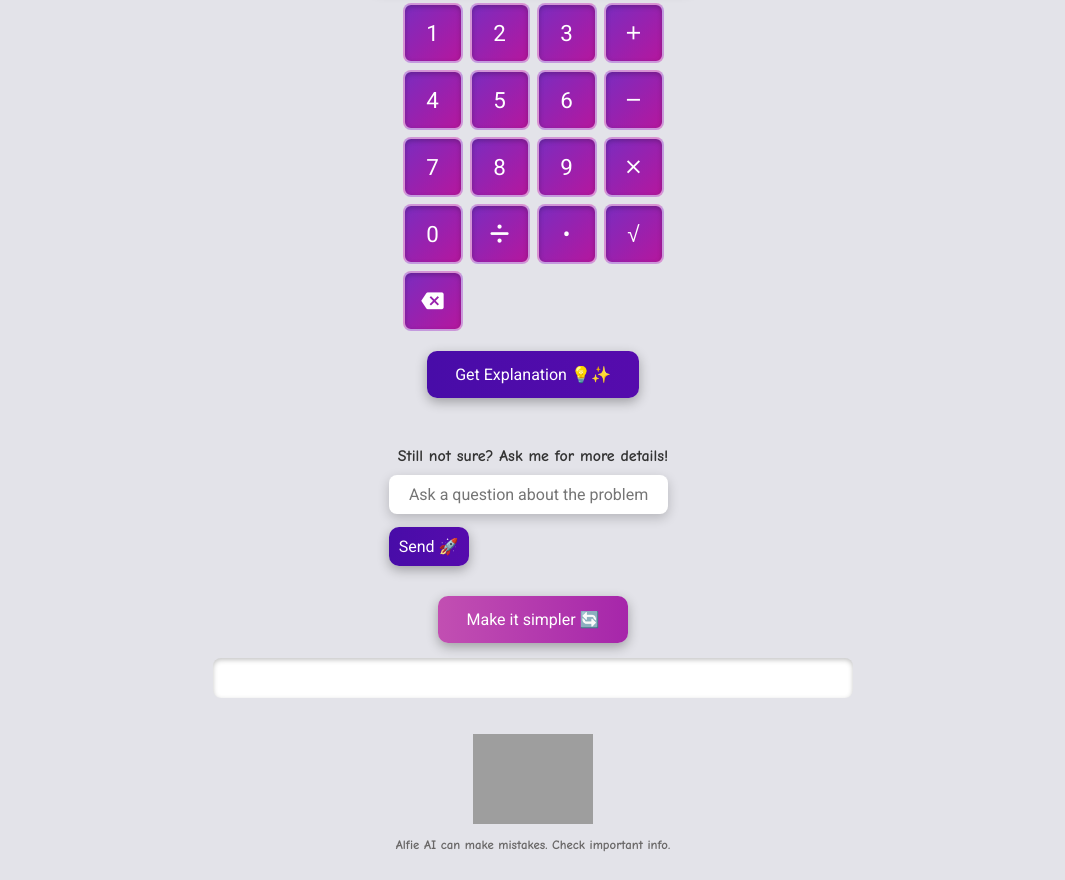
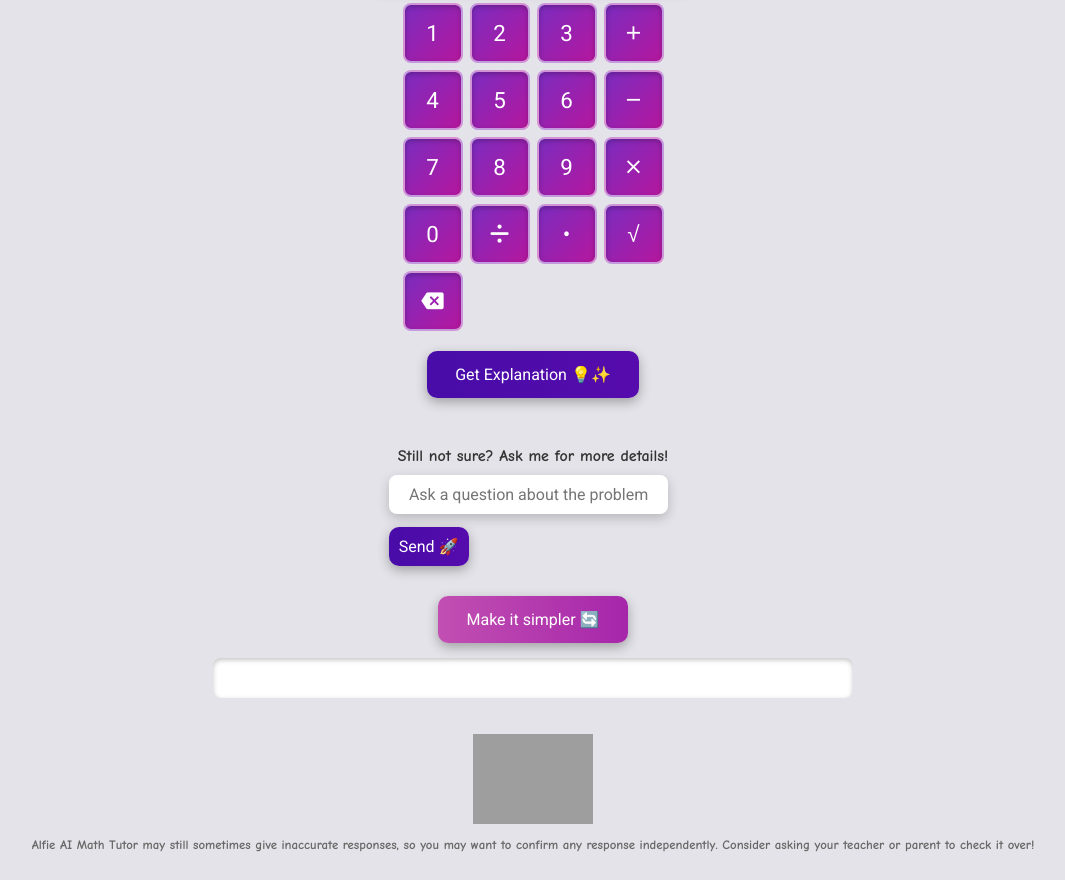
Before and after one commit to aaadjrbr/kid-chat-gpt, a website with bundled scripts: page public/math-tutor.html in a window 1280 px wide. Shown: the part 561-1441 px from the top of the page, without its empty margins (107-1172 px from the left). Built offline with nearby package versions, Linux system fonts and the light colour scheme; no server answers; grey boxes are pictures that could not be loaded.

Commit message:
updating-1-footer-warning

```diff
--- a/public/math-tutor.html
+++ b/public/math-tutor.html
@@ -112,7 +112,7 @@
     <br/><br/>
     <img src="https://firebasestorage.googleapis.com/v0/b/kids-chatgpt.appspot.com/o/logo-alfie.webp?alt=media&token=92d7d084-ce10-486d-b00d-30c0b2642456" style="width: 120px; height: auto; text-align: center; display: flex; margin: auto;">
     <p style="text-align: center; color: #696767; font-size: 0.8em; margin-bottom: 8px;">
-        Alfie AI can make mistakes. Check important info.
+        Alfie AI Math Tutor may still sometimes give inaccurate responses, so you may want to confirm any response independently. Consider asking your teacher or parent to check it over!
     </p>
 
     <script type="module">
```
